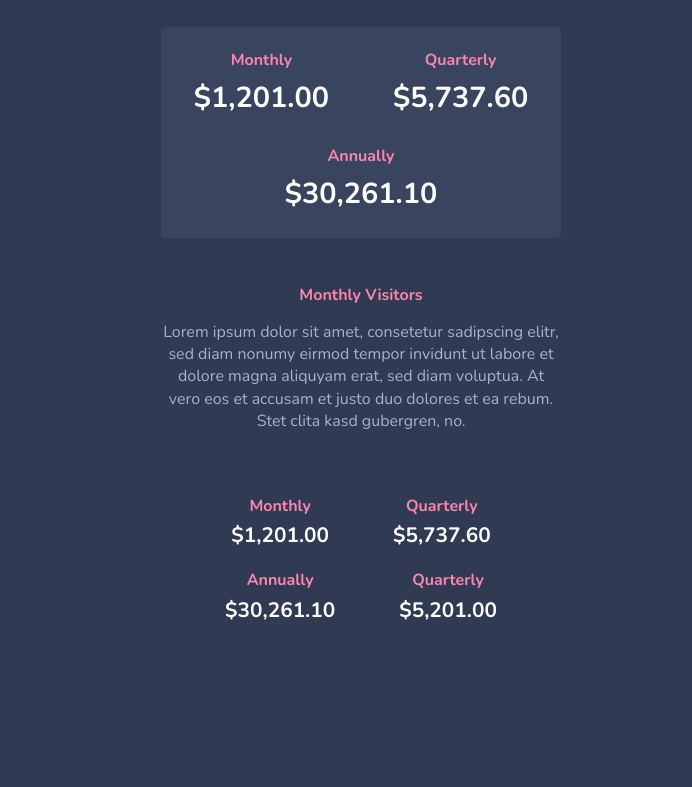
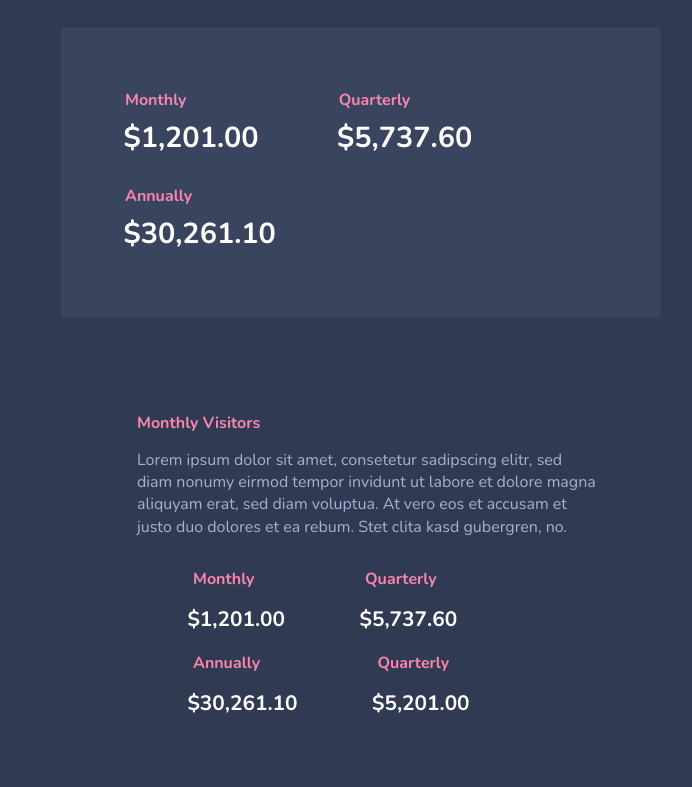
Before and after one commit to nils-n/dashboard-ui, a website built with webpack: page index.html in a window 1280 px wide. Shown: the part 228-1015 px from the top of the page, without its empty margins (279-971 px from the left). Before the commit the page ends 874 px from the top, so only its background shows below. Built offline with nearby package versions, Linux system fonts and the light colour scheme.

Commit message:
improve alignment and scale for all screen sizes

```diff
--- a/index.css
+++ b/index.css
@@ -111,6 +111,8 @@ h3 {
   color: #fc85ae;
   margin: 0;
   font-size: 2em;
+  text-align: left;
+  padding-left: 1em;
 }
 
 ul.data li p {
@@ -118,10 +120,13 @@ ul.data li p {
   font-weight: bold;
   font-size: 1.8em;
   margin: 0.3em 0 1em;
+  text-align: left;
+  padding-left: 0.5em;
 }
 
 ul.data li:last-child p {
   margin-bottom: 0;
+  text-align: left;
 }
 ul.secondary {
   margin-top: 2em;
@@ -199,6 +204,21 @@ nav {
     gap: 0 4em;
     justify-content: center;
   }
+
+  .col p {
+    max-width: 50ch;
+    margin: 0 auto;
+    text-align: left;
+    padding-left: 1em;
+    margin-bottom: 1em;
+  }
+
+  .col h3 {
+    max-width: 50ch;
+    margin: 0 auto 1em;
+    padding-left: 1em;
+    text-align: left;
+  }
 }
 
 @media (min-width: 850px) {
@@ -208,8 +228,9 @@ nav {
 
   .panel,
   .columns {
-    max-width: 400px;
+    max-width: 600px;
     margin: 3em auto;
+    padding: 3em 2em;
   }
 
   header svg {
@@ -243,9 +264,12 @@ nav {
   nav ul {
     margin-left: 4em;
     display: flex;
-    flex-basis: start;
-    align-items: start;
     background: #303a52;
+  }
+
+  ul.data {
+    justify-content: start;
+    padding: 0 1em;
   }
 
   nav .inner-wrapper {
```
